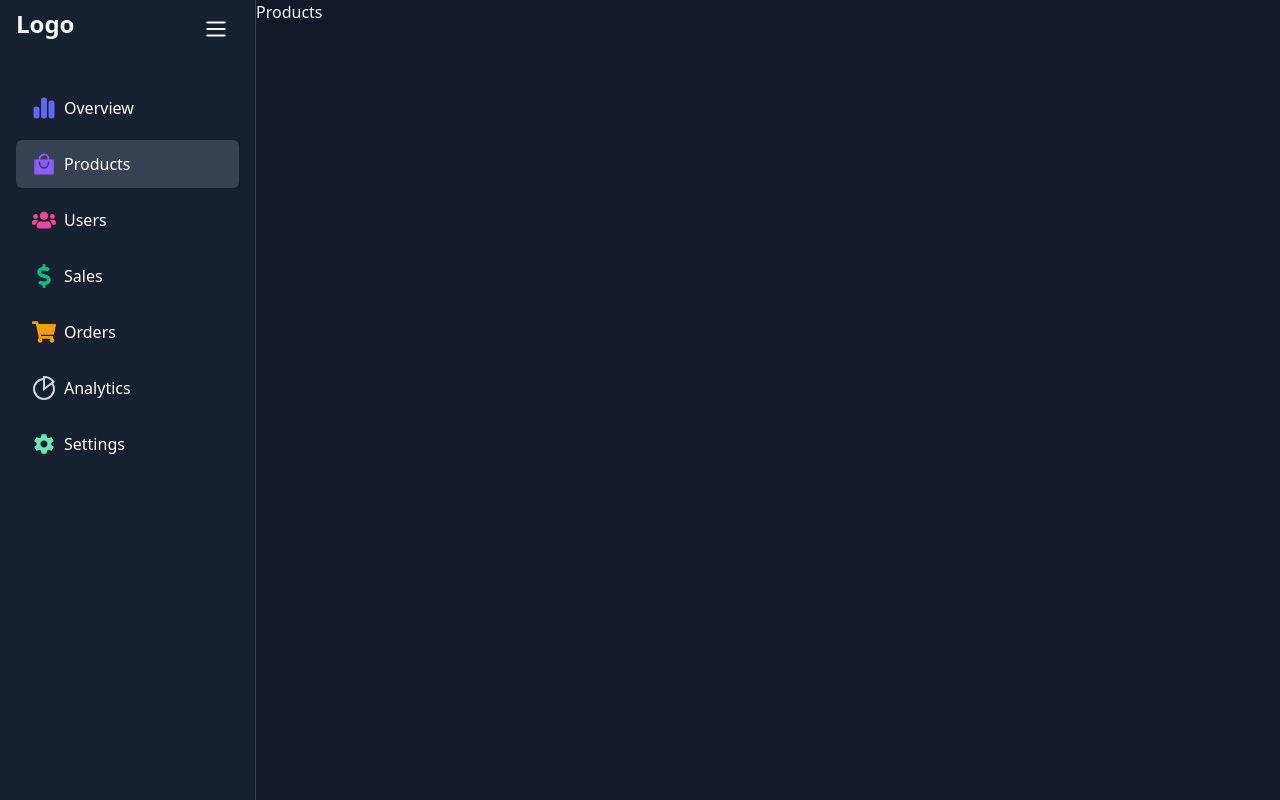
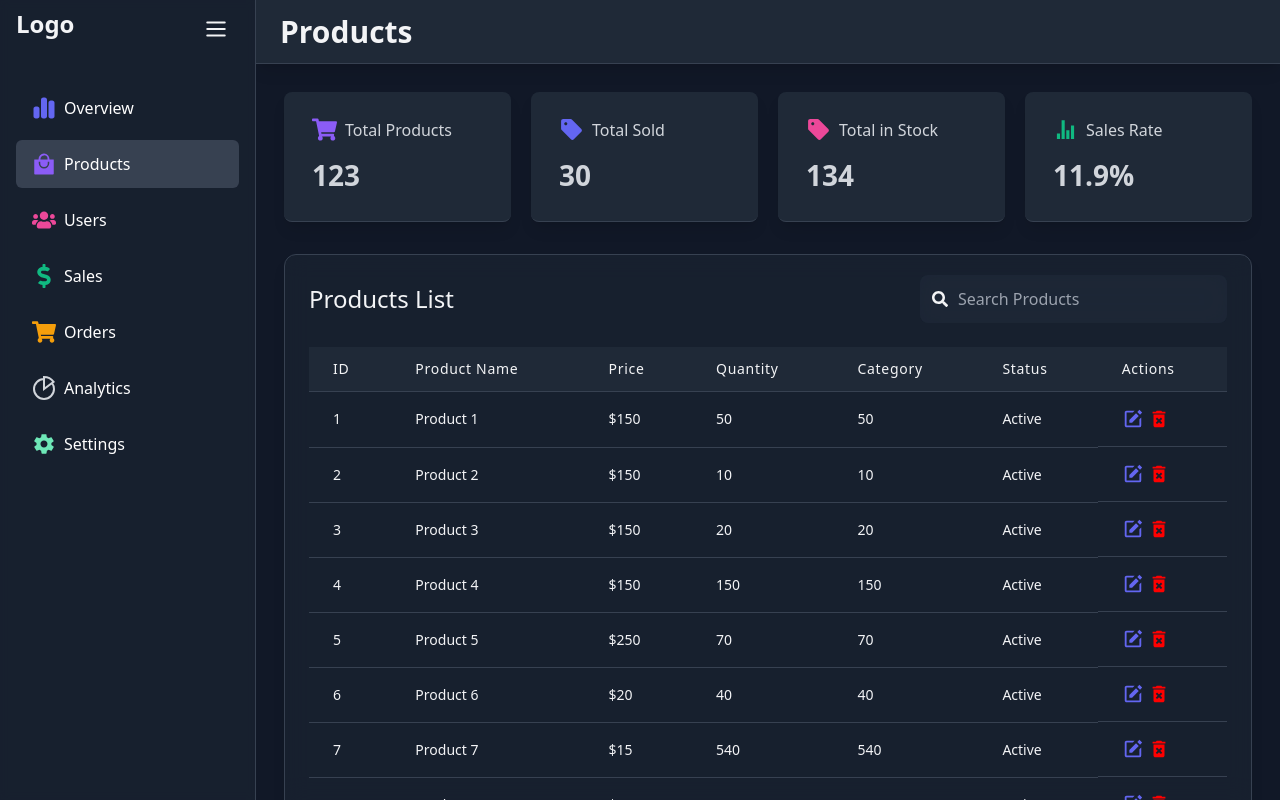
Before and after one commit to muneebdev18/Dashboard-BoilerPlate, a React (Vite) app: page /product in a window 1280 px wide. Built offline with nearby package versions, Linux system fonts and the light colour scheme.

Commit message:
Add Table & Splash Screen

```diff
--- a/src/components/lineChart/LineChartOverview.jsx
+++ b/src/components/lineChart/LineChartOverview.jsx
@@ -38,7 +38,7 @@ const LineChartOverview = () => {
 							itemStyle={{ color: "#E5E7EB" }}
 						/>
 						<Line
-							type='monotone'
+							type='monotoneX'
 							dataKey='sales'
 							stroke='#6366F1'
 							strokeWidth={3}
--- a/src/pages/products/Products.jsx
+++ b/src/pages/products/Products.jsx
@@ -1,8 +1,203 @@
+// Add Loader and Length = 0 then No Item and Pagination
+
+import Header from "../../components/header/Header";
+import StatsCard from "../../components/statsCard/StatsCard";
+import { motion } from "framer-motion";
+import { FaSearch, FaShoppingCart } from "react-icons/fa";
+import { MdSell,MdDeleteForever } from "react-icons/md";
+import { IoMdStats } from "react-icons/io";
+import { BiSolidEdit } from "react-icons/bi";
+
 // import styles from './style.module.css'
 const Products = () => {
+  const PRODUCT_DATA = [{
+    id:1,
+    name: "Product 1",
+    price: "$150",
+    quantity: 50,
+    category:"Electronics",
+    status: "Active"
+  },
+  {
+    id:2,
+    name: "Product 2",
+    price: "$150",
+    quantity: 10,
+    category:"Electronics",
+    status: "Active"
+  },
+  {
+    id:3,
+    name: "Product 3",
+    price: "$150",
+    quantity: 20,
+    category:"Electronics",
+    status: "Active"
+  },
+  {
+    id:4,
+    name: "Product 4",
+    price: "$150",
+    quantity: 150,
+    category:"Electronics",
+    status: "Active"
+  },
+  {
+    id:5,
+    name: "Product 5",
+    price: "$250",
+    quantity: 70,
+    category:"Electronics",
+    status: "Active"
+  },{
+    id:6,
+    name: "Product 6",
+    price: "$20",
+    quantity: 40,
+    status: "Active"
+  },
+  {
+    id:7,
+    name: "Product 7",
+    price: "$15",
+    quantity: 540,
+    category:"Electronics",
+    status: "Active"
+  },
+  {
+    id:8,
+    name: "Product 6",
+    price: "$20",
+    quantity: 40,
+    status: "Active"
+  },
+  {
+    id:9,
+    name: "Product 7",
+    price: "$15",
+    quantity: 540,
+    category:"Electronics",
+    status: "Active"
+  },
+  {
+    id:10,
+    name: "Product 6",
+    price: "$20",
+    quantity: 40,
+    status: "Active"
+  },
+
+]
+
   return (
-    <div>Products</div>
-  )
-}
+    <div className="w-full flex flex-col min-h-screen relative">
+      <Header title={"Products"} />
+      <div className="flex flex-col flex-grow w-full lg:px-7 lg:py-7 sm:px-8 sm:py-2 xsm:px-0 xsm:py-0 overflow-y-auto">
+        {/*-------- Stats Card Section ----------*/}
+        <motion.div
+          className="grid grid-cols-1 gap-5 sm:grid-cols-2 lg:grid-cols-4 mb-8"
+          initial={{ opacity: 0, y: 20 }}
+          animate={{ opacity: 1, y: 0 }}
+          transition={{ duration: 1 }}
+        >
+          <StatsCard
+            title={"Total Products"}
+            value={"123"}
+            icon={FaShoppingCart}
+            color="#8b5cf6"
+          />
+          <StatsCard
+            title={"Total Sold"}
+            value={"30"}
+            icon={MdSell}
+            color="#6366f1"
+          />
+          <StatsCard
+            title={"Total in Stock"}
+            value={"134"}
+            icon={MdSell}
+            color="#ec4899"
+          />
+          <StatsCard
+            title={"Sales Rate"}
+            value={"11.9%"}
+            icon={IoMdStats}
+            color="#10b981"
+          />
+        </motion.div>
+        {/*-------- Table Section ------- */}
+        <motion.div initial={{opacity:0,y:30}} animate={{opacity:1,y:0}} transition={{duration:0.7,delay:0.5}} className="h-[810px] bg-gray-800 bg-opacity-50 backdrop-blur-md shadow-lg rounded-xl px-6 pt-5 pb-11 border border-gray-700">
+          {/* ------- Table Header ------- */}
+          <div className="flex justify-between items-center">
+            <p className="text-2xl font-medium">Products List</p>
+            <div className="relative bg-transparent">
+              <input
+                type="text"
+                placeholder="Search Products"
+                className="bg-gray-800 bg-opacity-80 py-3 px-[38px] backdrop-blur-md outline-none rounded-lg"
+              />
+              <FaSearch className="absolute top-4 left-3" />
+            </div>
+          </div>
+          {/* ------- Table Body ------- */}
+          <div className="overflow-x-auto mt-6">
+            <table className="min-w-full divide-y divide-gray-700  text-left border-collapse">
+              <thead>
+                <tr>
+                  <th className="px-6 py-3 text-sm font-medium tracking-wider text-gray-100 bg-gray-800">
+                    ID
+                  </th>
+                  <th className="px-6 py-3 text-sm font-medium tracking-wider text-gray-100 bg-gray-800">
+                    Product Name
+                  </th>
+                  <th className="px-6 py-3 text-sm font-medium tracking-wider text-gray-100 bg-gray-800">
+                    Price
+                  </th>
+                  <th className="px-6 py-3 text-sm font-medium tracking-wider text-gray-100 bg-gray-800">
+                    Quantity
+                  </th>
+                  <th className="px-6 py-3 text-sm font-medium tracking-wider text-gray-100 bg-gray-800">
+                    Category
+                  </th>
+                  <th className="px-6 py-3 text-sm font-medium tracking-wider text-gray-100 bg-gray-800">
+                    Status
+                  </th>
+                  <th className="px-6 py-3 text-sm font-medium tracking-wider text-gray-100 bg-gray-800">
+                    Actions
+                  </th>
+                </tr>
+              </thead>
+              <tbody>
+                {/* ------- Table Row ------- */}
+            {PRODUCT_DATA.map((item)=>{
+              return(
+                <tr>
+                <td className="px-6 py-4 text-sm text-gray-100 border-b border-gray-700">
+                  {item.id}
+                </td>
+                <td className="px-6 py-4 text-sm text-gray-100 border-b border-gray-700">
+                  {item.name}
+                </td>
+                <td className="px-6 py-4 text-sm text-gray-100 border-b border-gray-700">
+                  {item.price}
+                </td>
+                <td className="px-6 py-4 text-sm text-gray-100 border-b border-gray-700">
+                  {item.quantity}
+                </td>
+                <td className="px-6 py-4 text-sm text-gray-100 border-b border-gray-700">{item.quantity}</td>
+                <td className="px-6 py-4 text-sm text-gray-100 border-b border-gray-700">{item.status}</td>
+                <td className="px-6 py-4 text-sm text-gray-100 border-b border-gray-700 flex gap-1"><BiSolidEdit size={22} color="#6366f1" className="cursor-pointer"/><MdDeleteForever size={22} color="#ff0000" className="cursor-pointer"/></td>
+                </tr>
+              )
+            })}
 
-export default Products
+              </tbody>
+            </table>
+          </div>
+        </motion.div>
+      </div>
+    </div>
+  );
+};
+
+export default Products;
--- a/src/pages/splash/Splash.jsx
+++ b/src/pages/splash/Splash.jsx
@@ -1,6 +1,7 @@
 import React, { useEffect } from 'react'
 import DotLoader from '../../components/dotLoader/DotLoader'
 import {useNavigate} from 'react-router-dom'
+import Logo from '../../assets/images/logos/Group 1597883045.png'
 const Splash = () => {
     const navigate = useNavigate() // Redirect to the desired page
     useEffect(()=>{
@@ -9,9 +10,9 @@ const Splash = () => {
         },3000)
     },[])
   return (
-    <div className='h-screen flex flex-col gap-9 justify-center items-center w-full bg-gray-800'>
-        {/* <img/>  if logo available*/}
-        <p className='text-[54px] font-semibold'>Logo</p>
+    <div className='h-screen flex flex-col gap-9 justify-center items-center w-full bg-[#150e37]'>
+        <img width={150} height={150} src={Logo}/>
+        {/* <p className='text-[54px] font-semibold'>Logo</p> */}
         <DotLoader/>
     </div>
   )
```
Also changed, not shown: src/assets/images/logos/Group 1597883045.png (added).
